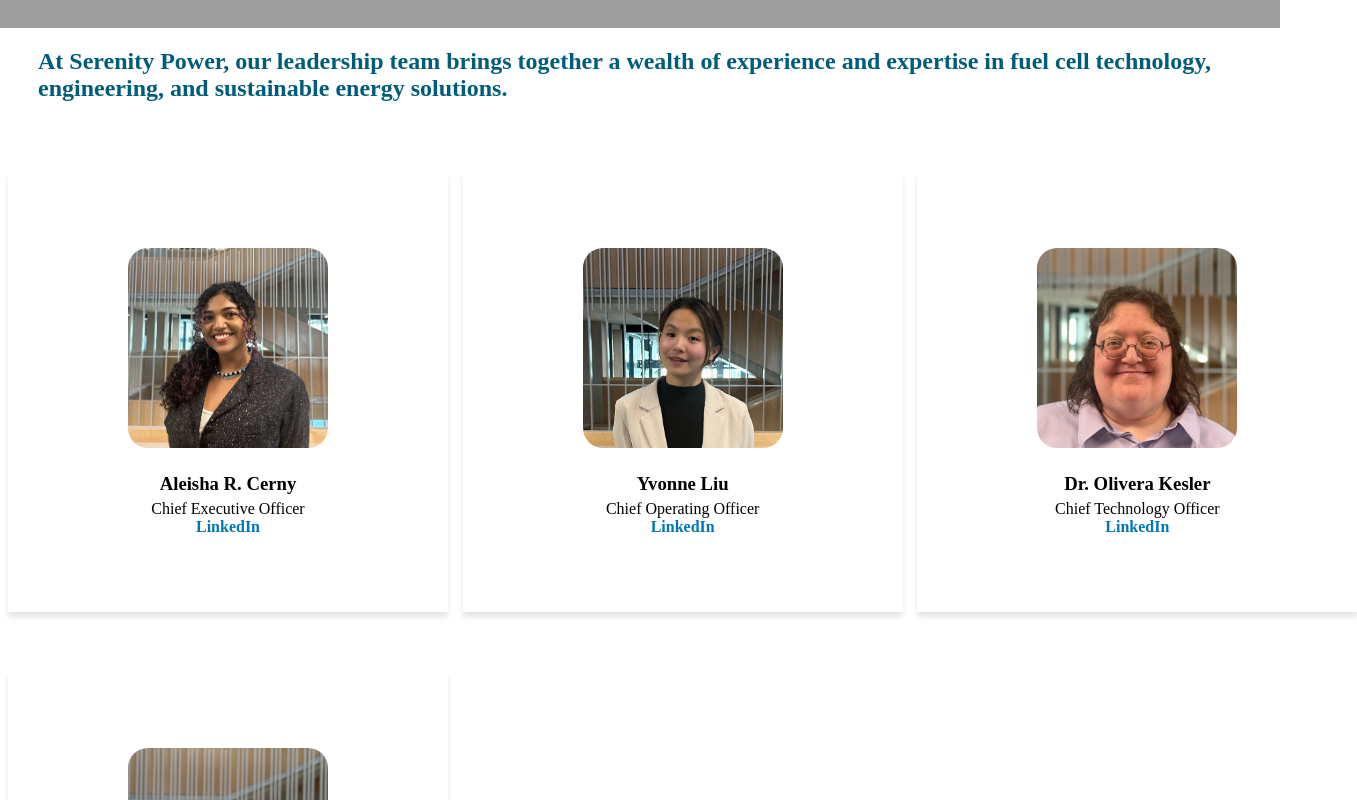
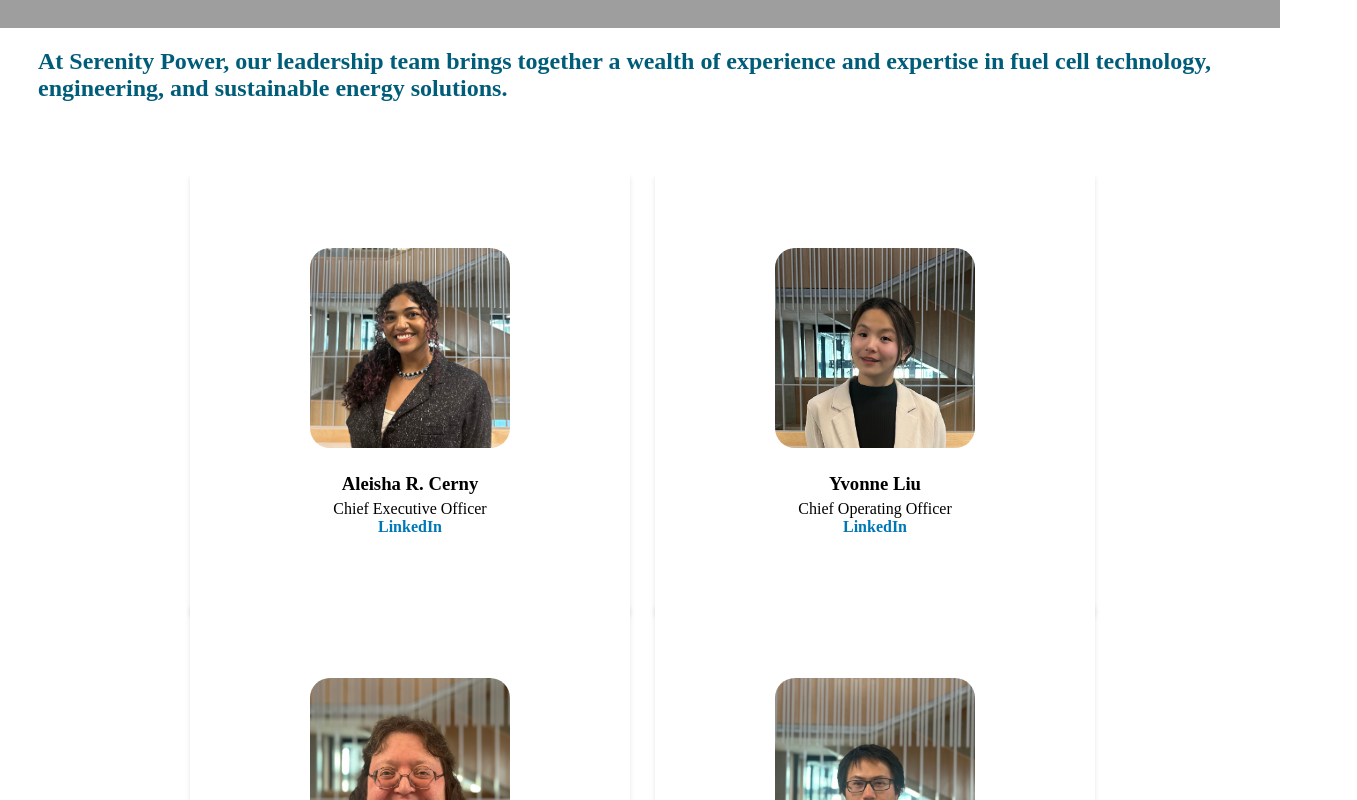
Before and after one commit to aleishacerny/sustain-hydro, a Vue app: page /sustain-hydro/about-us/leadership in a window 1280 px wide. Shown: the part 380-1180 px from the top of the page, 1357 px wide, since content can reach past the window. Built offline with nearby package versions, Linux system fonts and the light colour scheme; grey boxes are pictures that could not be loaded.

Commit message:
tech layout

```diff
--- a/src/views/LeadershipView.vue
+++ b/src/views/LeadershipView.vue
@@ -98,16 +98,18 @@
 
 .team-container {
   display: grid;
-  grid-template-columns: repeat(auto-fill, minmax(300px, 1fr));
-  justify-content: center;
-  gap: 100px;
+  grid-template-columns: repeat(2, 1fr); /* 2卡片每行 */
+  gap: 30px; /* 调整卡片间距 */
   padding: 50px;
   width: 100%;
+  max-width: 900px; /* 限制宽度，避免卡片过大 */
+  margin: 0 auto;
 }
 
 .team-card {
   perspective: 1000px;
-  width: 400px;
+  width: 100%; /* 设置卡片宽度为100%以适应网格 */
+  max-width: 400px; /* 设置卡片最大宽度 */
 }
 
 .card-inner {
@@ -183,14 +185,13 @@
   flex: 1;
   padding-left: 30px; /* Add space between video and text */
   padding-right: 30px;
-
 }
 
 .description-container h2 {
-      color: #005d7a;
-  }
+  color: #005d7a;
+}
 
-  .description-container p{
-      font-family:'Canva Sans';
-  }
+.description-container p {
+  font-family: 'Canva Sans';
+}
 </style>
```
